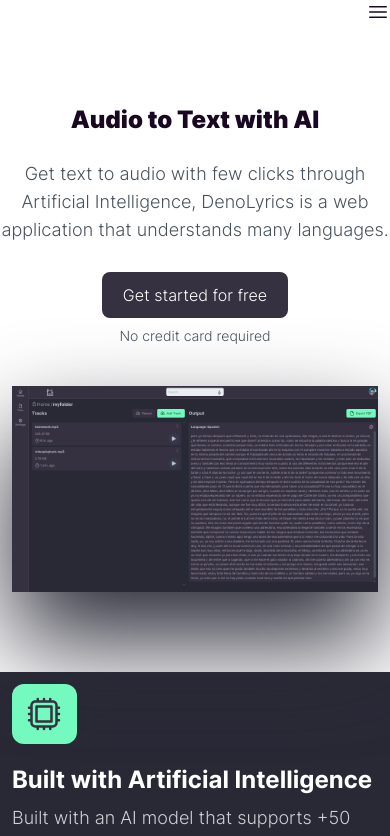
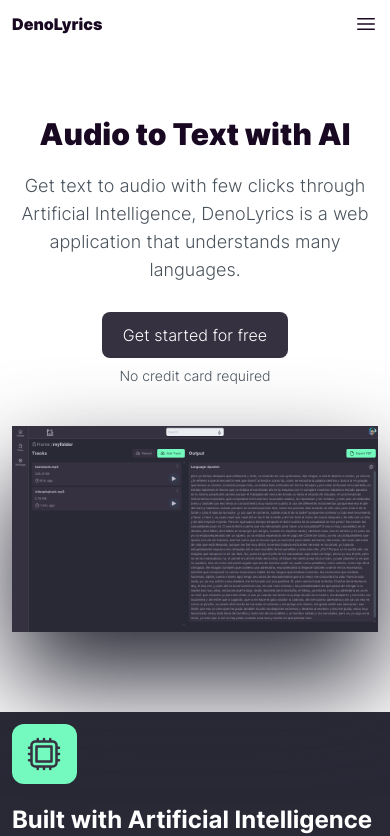
Before and after one commit to denolyrics/denolyrics.app, a Next.js app: page / in a window 390 px wide. Shown: the top 836 px of the page. Built offline with nearby package versions, Linux system fonts and the light colour scheme.

Commit message:
add changes

```diff
--- a/app/page.tsx
+++ b/app/page.tsx
@@ -6,12 +6,11 @@ export default function Home() {
     <main>
       <Navbar />
       <div className="mt-20 md:mt-44">
-        <div className="text-2xl md:text-6xl font-extrabold text-center">
-          <span>Audio to Text with AI</span>
+        <div className="text-3xl md:text-6xl font-extrabold text-center mb-5">
+          <h1 id="title">Audio to Text with AI</h1>
         </div>
-        <br />
-        <div className="max-w-screen-md m-auto">
-          <p className="text-lg font-normal text-center">
+        <div className="max-w-screen-md md:m-auto m-3">
+          <p id="description" className="text-lg font-normal text-center">
             Get text to audio with few clicks through Artificial Intelligence,
             DenoLyrics is a web application that understands many languages.
           </p>
--- a/components/Navbar/index.tsx
+++ b/components/Navbar/index.tsx
@@ -4,28 +4,32 @@ import Link from "next/link";
 function Navbar() {
   return (
     <>
-      <nav className="md:hidden">
-        <div className="flex justify-end">
-          <svg xmlns="http://www.w3.org/2000/svg" fill="none" viewBox="0 0 24 24" strokeWidth={1.5} stroke="currentColor" className="w-6 h-6">
-            <path strokeLinecap="round" strokeLinejoin="round" d="M3.75 6.75h16.5M3.75 12h16.5m-16.5 5.25h16.5" />
-          </svg>
-
+      <nav className="block md:hidden m-3">
+        <div className="grid grid-cols-2">
+          <div className="font-extrabold">
+            DenoLyrics
+          </div>
+          <div className="flex justify-end">
+            <svg xmlns="http://www.w3.org/2000/svg" fill="none" viewBox="0 0 24 24" strokeWidth={1.5} stroke="currentColor" className="w-6 h-6">
+              <path strokeLinecap="round" strokeLinejoin="round" d="M3.75 6.75h16.5M3.75 12h16.5m-16.5 5.25h16.5" />
+            </svg>
+          </div>
         </div>
       </nav>
       <nav className="hidden md:block m-5 font-semibold text-[#6D7073]">
         <div className="grid grid-cols-2">
-          <div className="font-extrabold">
-            <Link href="/">DenoLyrics</Link>
+          <div>
+            <Link href="/" className="select-none px-5 py-2.5 border border-transparent font-bold">DenoLyrics</Link>
           </div>
           <div className="flex justify-end items-end gap-3">
             <div className="flex justify-center items-center">
-              <Link href="/" className="select-none hover:shadow-md focus:outline-none rounded-lg px-5 py-2.5 border border-transparent">Home</Link>
+              <Link href="/" className="select-none px-5 py-2.5 border border-transparent">Home</Link>
             </div>
             <div className="flex justify-center items-center">
-              <Link href="/about" className="select-none hover:shadow-md focus:outline-none rounded-lg px-5 py-2.5 border border-transparent">Pricing</Link>
+              <Link href="/about" className="select-none px-5 py-2.5 border border-transparent">Pricing</Link>
             </div>
             <div className="flex justify-center items-center">
-              <Link href="/about" className="select-none hover:shadow-md focus:outline-none rounded-lg px-5 py-2.5 border border-transparent">Help</Link>
+              <Link href="/about" className="select-none px-5 py-2.5 border border-transparent">Help</Link>
             </div>
 
             <div className="flex justify-center items-center">
```
